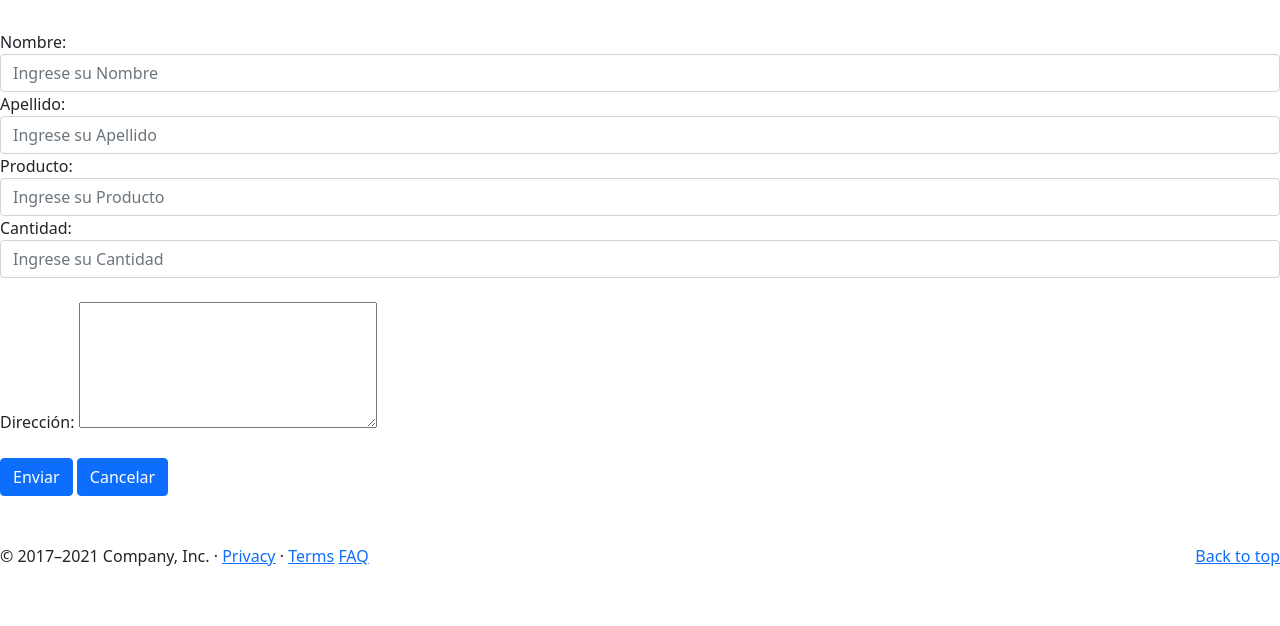
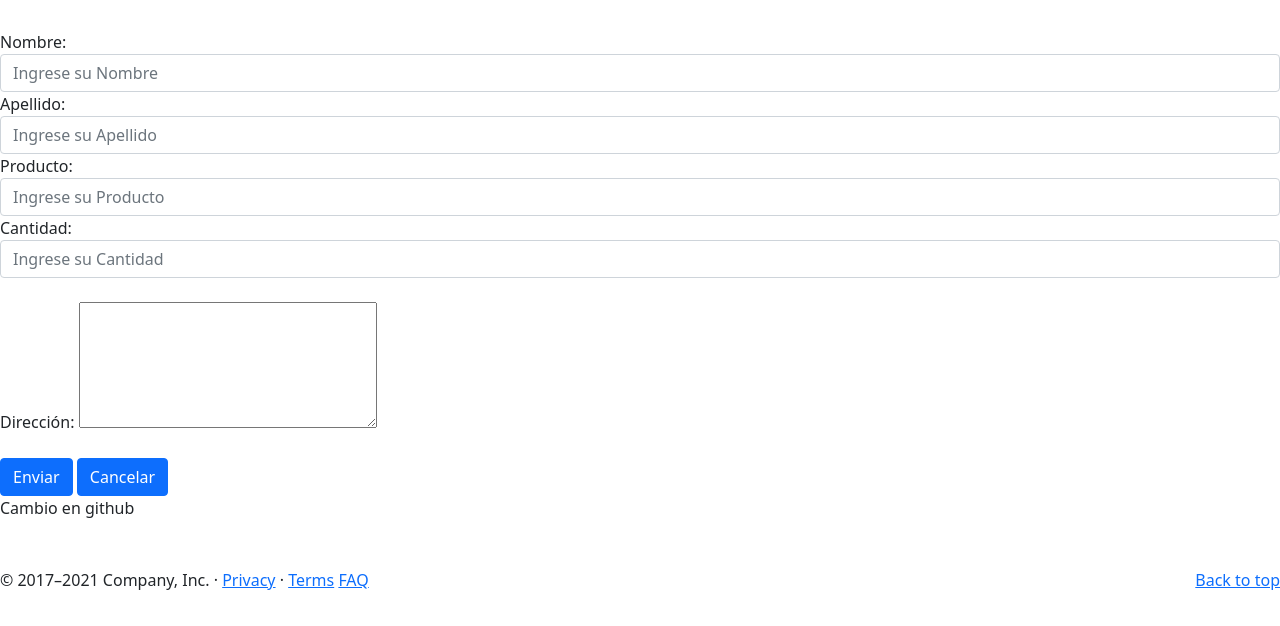
Before and after one commit to orlin92/Prueba1, a plain HTML site: page Ejercicio 4/paginas/cotizacion.html in a window 1280 px wide. Shown: the part 174-800 px from the top of the page. Drawn offline with Linux system fonts and the light colour scheme.

Commit message:
Cambio desarrollador 2

```diff
--- a/Ejercicio 4/paginas/cotizacion.html
+++ b/Ejercicio 4/paginas/cotizacion.html
@@ -49,6 +49,7 @@
         <button type="submit" class="btn btn-primary">Enviar</button>
         <button type="submit" class="btn btn-primary">Cancelar</button>
       </form>
+	  <label>Cambio en github</label>
    </div>
 <br>
 <br>
```
